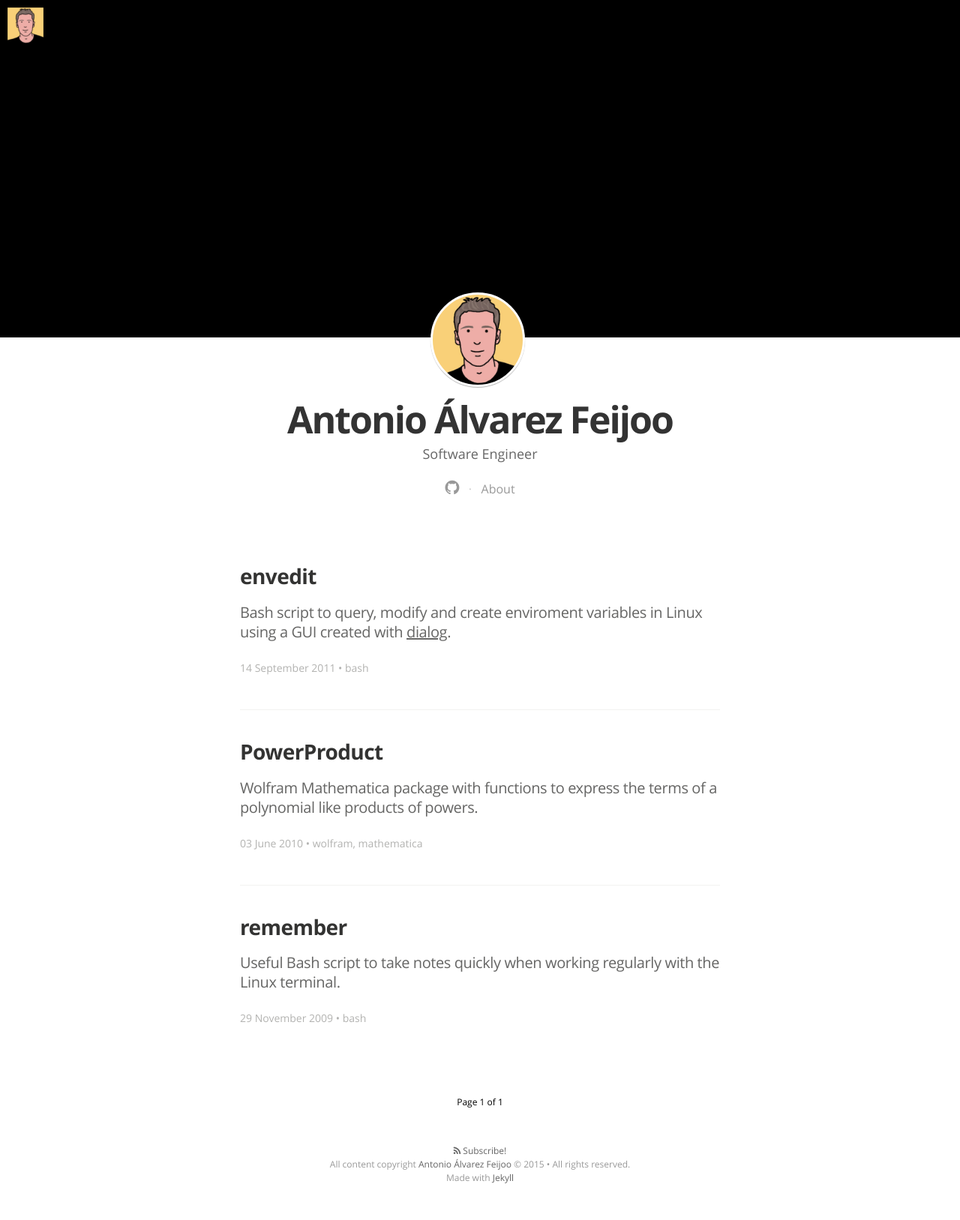
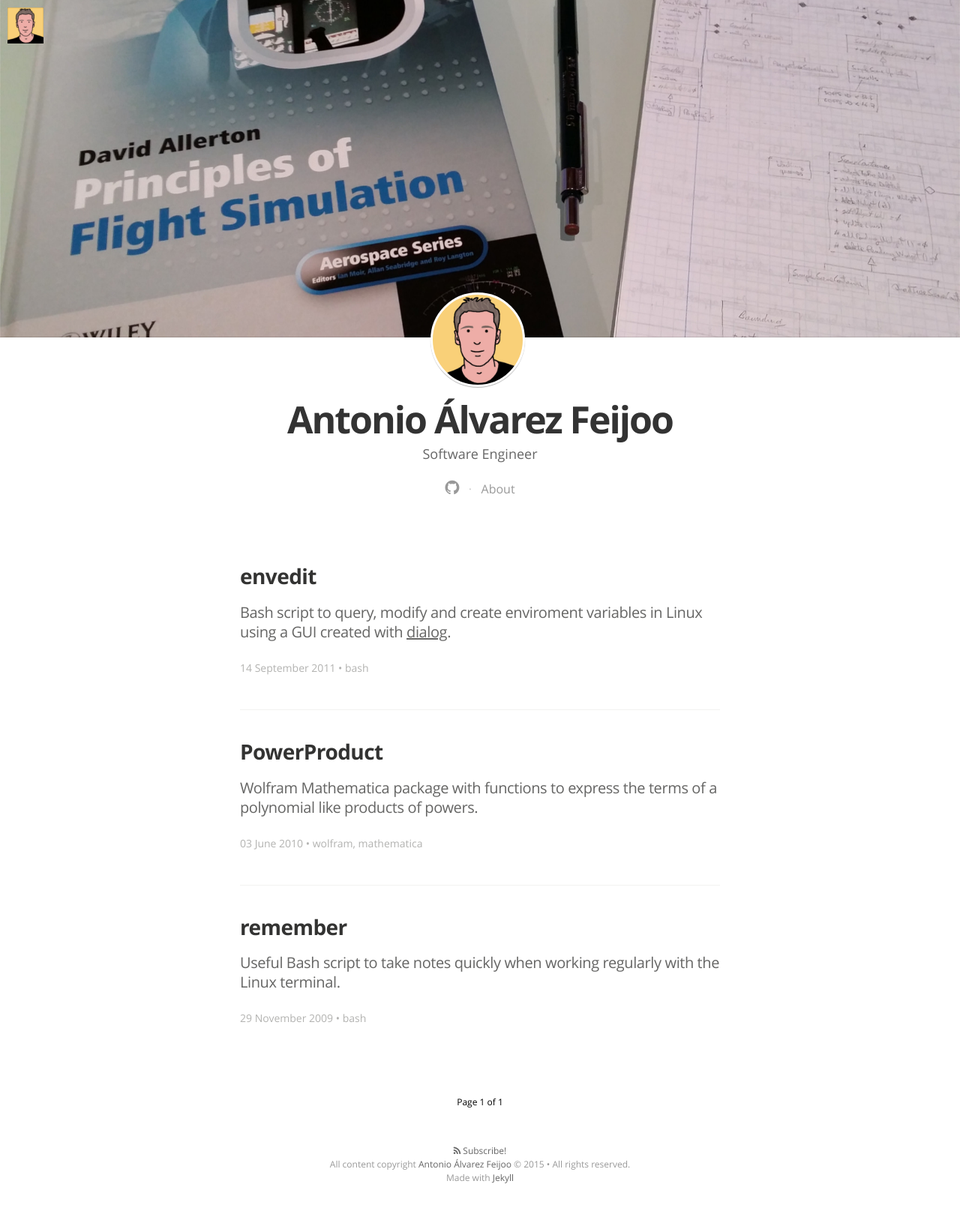
Before and after one commit to aafeijoo/aafeijoo.github.io, a Jekyll site: the page built from index.html, in a window 1280 px wide. Shown: the whole page at 75% size. Built offline with Jekyll 4.4.1, drawn with Linux system fonts in a browser that asks for light colours; Markdown is read by kramdown in place of the engine named in the settings; the list of posts is cut into pages by our own code.

Commit message:
Added test cover

```diff
--- a/_config.yml
+++ b/_config.yml
@@ -12,7 +12,7 @@
 logo: "/assets/images/aafeijoo_avatar.jpg"
 logo_small: "/assets/images/aafeijoo_avatar_small.png"
 # blog cover
-cover: ""
+cover: "/assets/images/articles/2014-05-12-principles-of-flight-simulation/principles_of_flight_simulation.jpg"
 
 name: 'Antonio Álvarez Feijoo'
 author: 'Antonio Álvarez Feijoo'
```
